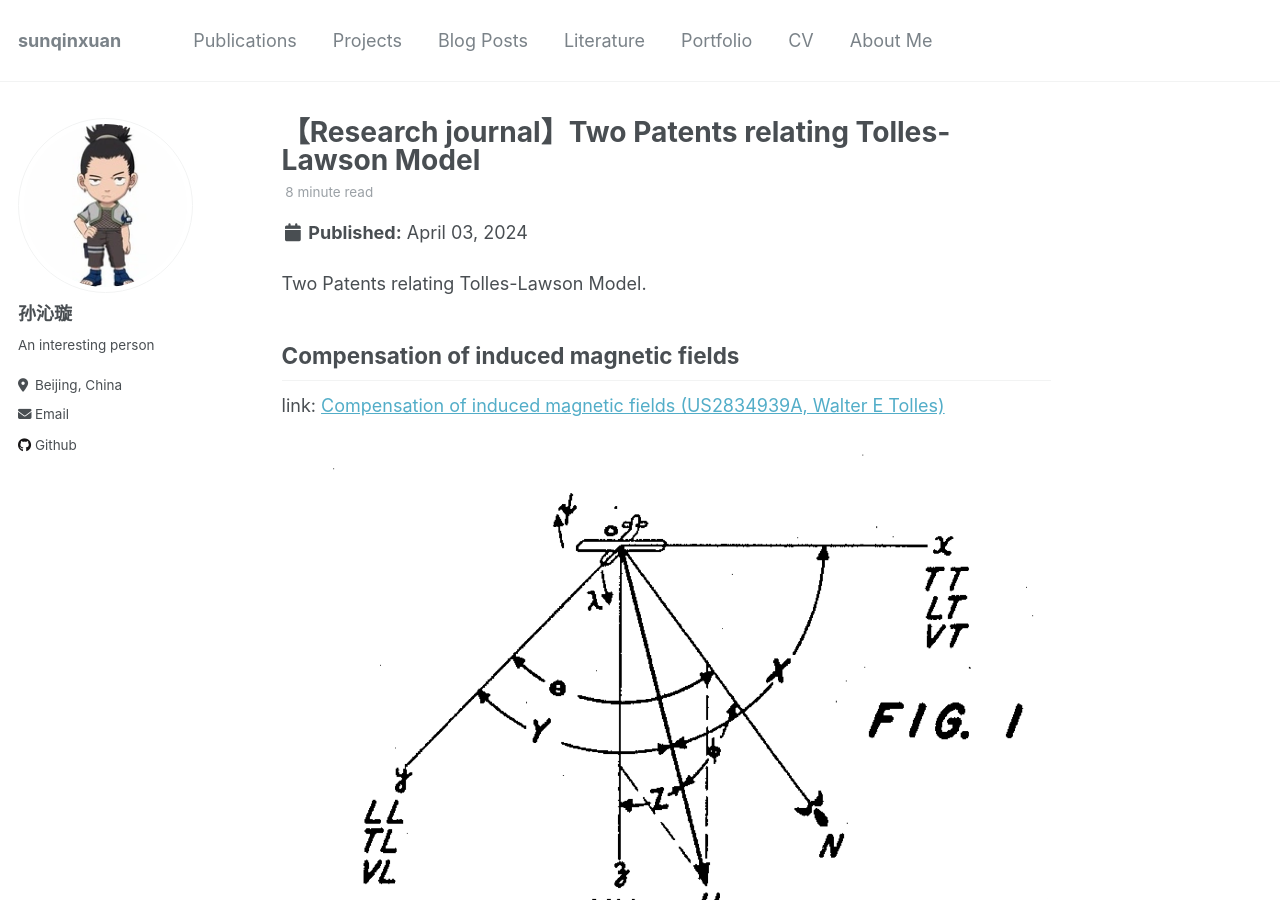
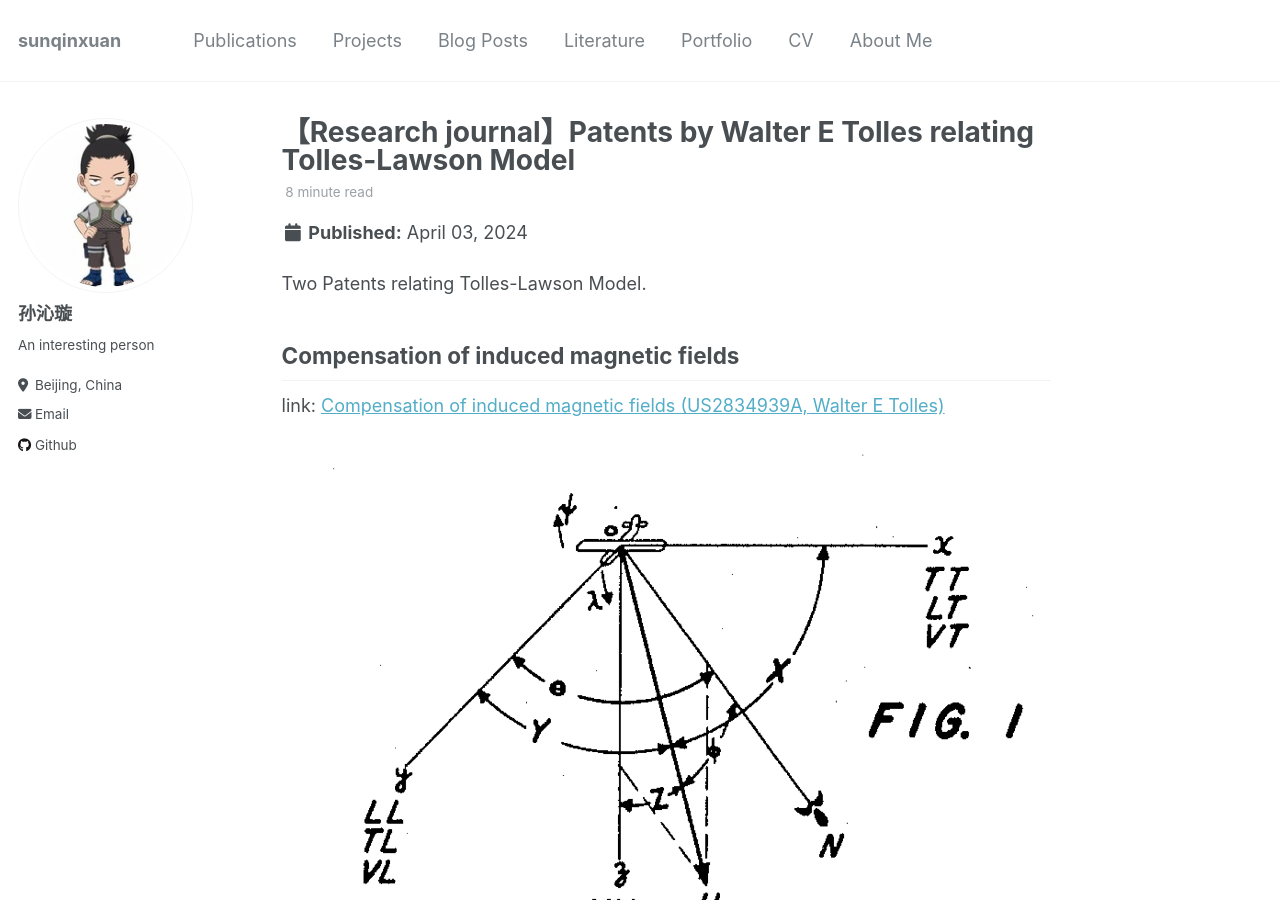
Before and after one commit to wdyiwdwd/wdyiwdwd.github.io, a Jekyll site: the page built from _posts/2024-04-03-research-journal-tolles-lawson-patent.md, in a window 1280 px wide and 900 px high. Built offline with Jekyll 4.4.1, drawn with Linux system fonts in a browser that asks for light colours.

Commit message:
Update 2024-04-03-research-journal-tolles-lawson-patent.md

```diff
--- a/_posts/2024-04-03-research-journal-tolles-lawson-patent.md
+++ b/_posts/2024-04-03-research-journal-tolles-lawson-patent.md
@@ -1,5 +1,5 @@
 ---
-title: '【Research journal】Two Patents relating Tolles-Lawson Model'
+title: '【Research journal】Patents by Walter E Tolles relating Tolles-Lawson Model'
 date: 2024-04-03
 permalink: /posts/research-journal-2024-04-03-tolles-lawson-patent/
 tags:
```
